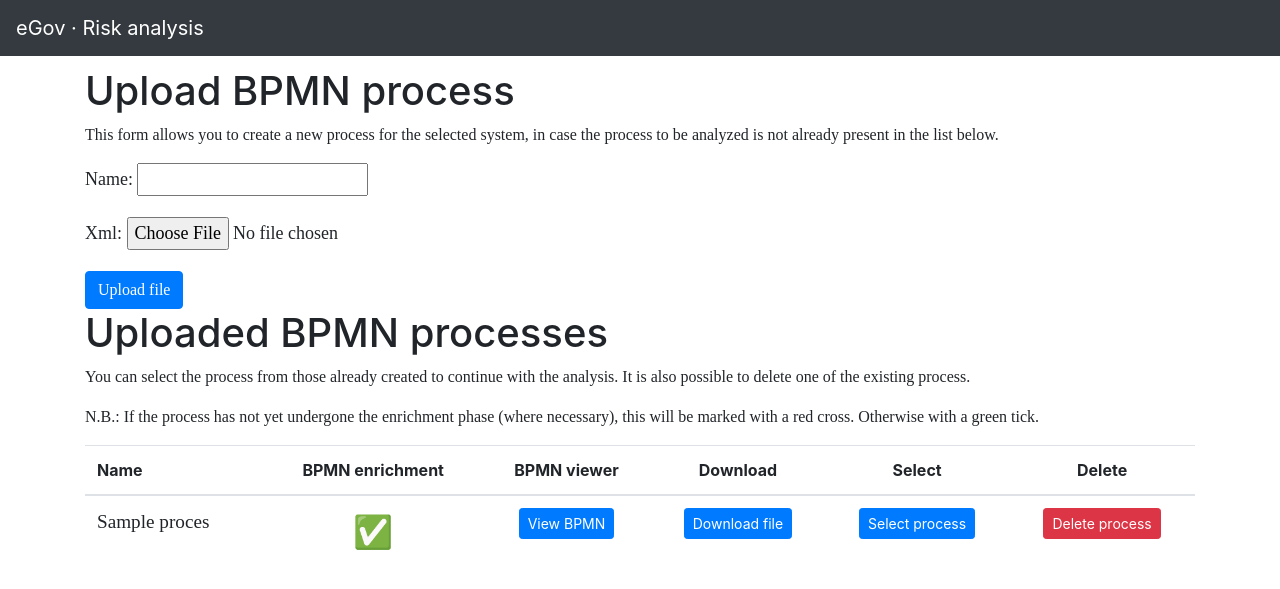
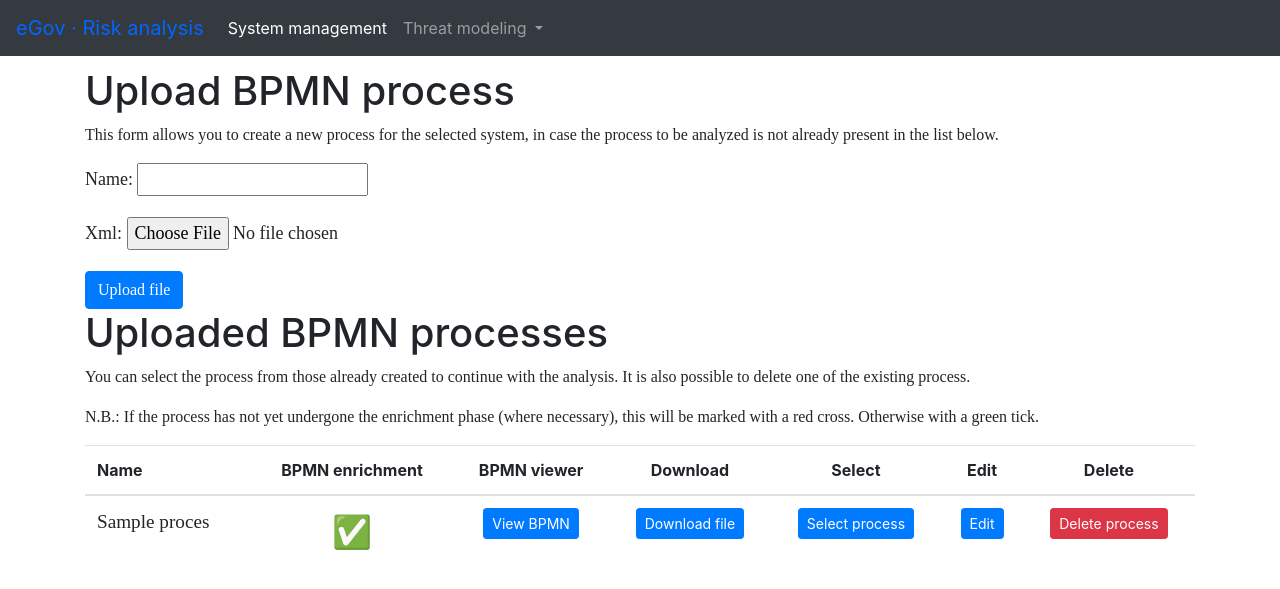
Before and after one commit to DanieleGranata94/eGov_RA, a Django app: page /bpmn_process_management/1 in a window 1280 px wide. Shown: the top 589 px of the page. Run offline with Django 3.2, Linux system fonts and the light colour scheme; tables that the repository leaves empty hold one stand-in row (values such as "Sample post"); some libraries are stand-ins or nearby versions.

Commit message:
Added column "policy per asset" to threat modeling and to excel, added system management and threat modeling in navbar, added edit button in bpmn process management

```diff
--- a/eGov_RA/urls.py
+++ b/eGov_RA/urls.py
@@ -20,7 +20,7 @@ from django.conf.urls.static import static
 
 from parsingbpmn.views import bpmn_process_management, system_management, \
     delete_process, delete_system, process_enrichment, threat_modeling, process_view_task_type, process_view_attribute, \
-    task_type_enrichment, export_threat_modeling, threats_and_controls, bpmn_viewer
+    task_type_enrichment, export_threat_modeling, threats_and_controls, bpmn_viewer, edit_process
 
 urlpatterns = [
     path('admin/', admin.site.urls),
@@ -28,6 +28,7 @@ urlpatterns = [
     path('bpmn_process_management/<int:pk>', bpmn_process_management, name='bpmn_process_management'),
     path('process_view_task_type/<int:pk>', process_view_task_type, name='process_view_task_type'),
     path('process_view_attribute/<int:pk>', process_view_attribute, name='process_view_attribute'),
+    path('edit_process/<int:pk>', edit_process, name='edit_process'),
     path('delete_process/<int:pk>', delete_process, name='delete_process'),
     path('delete_system/<int:pk>', delete_system, name='delete_system'),
     path('process_enrichment/<int:pk>', process_enrichment, name='process_enrichment'),
--- a/parsingbpmn/views.py
+++ b/parsingbpmn/views.py
@@ -123,7 +123,7 @@ def bpmn_process_management(request,pk):
         check_box.append(check_attribute)
     processes_info = zip(processes,check_box)
     return render(request,'bpmn_process_management.html',{
-        'form':form,'processes_info':processes_info
+        'form':form,'processes_info':processes_info,'pk':pk, 'processes':processes
     })
 
 def delete_system(request,pk):
@@ -147,8 +147,11 @@ def process_view_task_type(request,pk):
             check_attribute = True
     if check_attribute == True:
         asset_type = Asset_type.objects.all()
+        system = Process.objects.get(pk=pk).system
+        processes = Process.objects.filter(system=system)
         return render(request, 'process_view_task_type.html', {
-            'task_list':task_list,'asset_type':asset_type})
+            'task_list':task_list,'asset_type':asset_type,'pk':pk,'processes':processes
+        })
     else:
         return redirect('process_view_attribute', pk)
 
@@ -202,34 +205,82 @@ def process_view_attribute(request,pk):
         script = Attribute.objects.filter(asset_type=Asset_type.objects.get(name="Script task"))
         business = Attribute.objects.filter(asset_type=Asset_type.objects.get(name="Business rule task"))
         task_info = zip(task_list,list_attributes)
+        system = Process.objects.get(pk=pk).system
+        processes = Process.objects.filter(system=system)
         return render(request, 'process_view_attribute.html', {
                 'task_info':task_info,'send':send,'receive':receive,'user':user,'manual':manual,'service':service,
-                'script':script,'business':business})
+                'script':script,'business':business,'pk':pk,'processes':processes})
     else:
         return redirect('threats_and_controls',pk)
 
 def process_enrichment(request,pk):
     if request.method == "POST":
-        assets_for_process = Asset.objects.filter(process=Process.objects.get(pk=pk))
-        attributes_enrichment = []
-        attributes = []
-        for asset in assets_for_process:
-            attributes_enrichment.append(request.POST.get(str(asset.pk)))
-        for attribute_enrichment in attributes_enrichment:
-            if attribute_enrichment != None:
-                attribute_enrichment = int(attribute_enrichment)
-                attributes.append(Attribute.objects.get(pk=attribute_enrichment))
-            else:
-                attributes.append(None)
+        task_list = Asset.objects.filter(process=Process.objects.get(pk=pk))
+        check_attribute = False
+        for task in task_list:
+            if not Asset_has_attribute.objects.filter(asset=task):
+                check_attribute = True
+        if check_attribute == True:
+            assets_for_process = Asset.objects.filter(process=Process.objects.get(pk=pk))
+            attributes_enrichment = []
+            attributes = []
+            for asset in assets_for_process:
+                attributes_enrichment.append(request.POST.get(str(asset.pk)))
+            for attribute_enrichment in attributes_enrichment:
+                if attribute_enrichment != None:
+                    attribute_enrichment = int(attribute_enrichment)
+                    attributes.append(Attribute.objects.get(pk=attribute_enrichment))
+                else:
+                    attributes.append(None)
 
-        for asset,attribute in zip(assets_for_process,attributes):
-            if attribute != None:
-                asset_has_attribute = Asset_has_attribute(asset=asset,attribute=attribute)
-                asset_has_attribute.save()
+            for asset,attribute in zip(assets_for_process,attributes):
+                if attribute != None:
+                    asset_has_attribute = Asset_has_attribute(asset=asset,attribute=attribute)
+                    asset_has_attribute.save()
 
-        return redirect('threats_and_controls',pk)
+            return redirect('threats_and_controls',pk)
+        else:
+            assets_for_process = Asset.objects.filter(process=Process.objects.get(pk=pk))
+            attributes_enrichment = []
+            attributes = []
+            for asset in assets_for_process:
+                attributes_enrichment.append(request.POST.get(str(asset.pk)))
+            for attribute_enrichment in attributes_enrichment:
+                if attribute_enrichment != None:
+                    attribute_enrichment = int(attribute_enrichment)
+                    attributes.append(Attribute.objects.get(pk=attribute_enrichment))
+                else:
+                    attributes.append(None)
+
+            for asset, attribute in zip(assets_for_process, attributes):
+                if attribute != None:
+                    Asset_has_attribute.objects.filter(asset=asset).update(attribute=attribute)
+            return redirect('threats_and_controls', pk)
     else:
         return redirect('process_enrichment',pk)
+
+def edit_process(request,pk):
+    if request.method == "POST":
+        assets = Asset.objects.filter(process=Process.objects.get(pk=pk))
+        assets_type = []
+        list_attributes = []
+        for asset in assets:
+            assets_type.append(asset.asset_type)
+            list_attributes.append("empty")
+
+        task_info = zip(assets,list_attributes)
+        send = Attribute.objects.filter(asset_type=Asset_type.objects.get(name="Send task"))
+        receive = Attribute.objects.filter(asset_type=Asset_type.objects.get(name="Receive task"))
+        user = Attribute.objects.filter(asset_type=Asset_type.objects.get(name="User task"))
+        manual = Attribute.objects.filter(asset_type=Asset_type.objects.get(name="Manual task"))
+        service = Attribute.objects.filter(asset_type=Asset_type.objects.get(name="Service task"))
+        script = Attribute.objects.filter(asset_type=Asset_type.objects.get(name="Script task"))
+        business = Attribute.objects.filter(asset_type=Asset_type.objects.get(name="Business rule task"))
+        system = Process.objects.get(pk=pk).system
+        processes = Process.objects.filter(system=system)
+        return render(request, 'process_view_attribute.html', {
+            'task_info': task_info, 'send': send, 'receive': receive, 'user': user, 'manual': manual,
+            'service': service,'script': script, 'business': business, 'pk': pk, 'processes': processes})
 
 def threats_and_controls(request,pk):
     process = Process.objects.get(pk=pk)
@@ -263,8 +314,10 @@ def threats_and_controls(request,pk):
                 if control.control not in clear_list_controls:
                     clear_list_controls.append(control.control)
 
+    system = Process.objects.get(pk=pk).system
+    processes = Process.objects.filter(system=system)
     return render(request, 'threats_and_controls.html', {
-        'process_name':process.name,'clear_list_threats': clear_list_threats,'clear_list_controls':clear_list_controls,'pk':pk
+        'process_name':process.name,'clear_list_threats': clear_list_threats,'clear_list_controls':clear_list_controls,'pk':pk,'processes':processes
     })
 
 def threat_modeling(request,pk):
@@ -284,9 +337,24 @@ def threat_modeling(request,pk):
             threat = threat.threat
             sublist_controls.append(Threat_has_control.objects.filter(threat=threat))
         controls.append(sublist_controls)
-    threat_model_info = zip(assets,attributes,threats,controls)
+
+    controls_per_asset = []
+    for asset in threats:
+        list_controls = []
+        for threat in asset:
+            threat = threat.threat
+            controls_per_threat = Threat_has_control.objects.filter(threat=threat)
+            for control in controls_per_threat:
+                control= control.control
+                if control not in list_controls:
+                    list_controls.append(control)
+        controls_per_asset.append(list_controls)
+
+    threat_model_info = zip(assets, attributes, threats, controls,controls_per_asset)
+    system = Process.objects.get(pk=pk).system
+    processes = Process.objects.filter(system=system)
     return render(request, 'threat_modeling.html',{
-        'threat_model_info':threat_model_info,'pk':pk
+        'threat_model_info':threat_model_info,'pk':pk,'processes':processes
     })
 
 def export_threat_modeling(request,pk):
@@ -305,7 +373,7 @@ def export_threat_modeling(request,pk):
         # Get active worksheet/tab
         worksheet = workbook.active
         worksheet.title = 'Threat_modeling_REPORT'
-        columns = ['Asset name', 'Asset type', 'Asset attributes', 'Threats']
+        columns = ['Asset name', 'Asset type', 'Asset attributes', 'Threats','Policy per asset']
         row_num = 1
 
         # Assign the titles for each cell of the header
@@ -342,7 +410,19 @@ def export_threat_modeling(request,pk):
                 threat_sublist.append(element.threat.name)
             threats_list.append(threat_sublist)
 
-        for asset,attribute,threat in zip(assets,attributes_list,threats_list):
+        controls_per_asset = []
+        for asset in threats:
+            list_controls = []
+            for threat in asset:
+                threat = threat.threat
+                controls_per_threat = Threat_has_control.objects.filter(threat=threat)
+                for control in controls_per_threat:
+                    control = control.control
+                    if control not in list_controls:
+                        list_controls.append(control)
+            controls_per_asset.append(list_controls)
+
+        for asset,attribute,threat,control in zip(assets,attributes_list,threats_list,controls_per_asset):
             row_num += 1
 
             if not threat:
@@ -355,7 +435,8 @@ def export_threat_modeling(request,pk):
                 asset.name,
                 asset.asset_type.name,
                 str(attribute[0]),
-                threat0
+                threat0,
+                str(control[0])
             ]
 
             # Assign the data for each cell of the row
@@ -391,17 +472,42 @@ def export_threat_modeling(request,pk):
                                          bottom=Side(border_style="thin", color='FF000000'), )
 
             count_threats = 0
+            count_controls = 0
             row_num = old_row
-            while count_threats < len(threat)-1:
-                count_threats += 1
+            while count_threats < len(threat)-1 or count_controls < len(control)-1:
                 row_num += 1
 
-                row = [
-                    '',
-                    '',
-                    '',
-                    str(threat[count_threats])
-                ]
+                if count_threats < len(threat)-1 and count_controls < len(control)-1:
+                    count_threats += 1
+                    count_controls += 1
+
+                    row = [
+                        '',
+                        '',
+                        '',
+                        str(threat[count_threats]),
+                        str(control[count_controls])
+                    ]
+                elif count_threats < len(threat)-1 and not count_controls < len(control)-1:
+                    count_threats += 1
+
+                    row = [
+                        '',
+                        '',
+                        '',
+                        str(threat[count_threats]),
+                        ''
+                    ]
+                else:
+                    count_controls += 1
+
+                    row = [
+                        '',
+                        '',
+                        '',
+                        '',
+                        str(control[count_controls])
+                    ]
 
                 for col_num, cell_value in enumerate(row, 1):
                     cell = worksheet.cell(row=row_num, column=col_num)
@@ -425,9 +531,7 @@ def export_threat_modeling(request,pk):
         return response
 
 def bpmn_viewer(request,pk):
-    path = Process.objects.get(pk=pk).xml
-    path = str(path)
-    name = Process.objects.get(pk=pk).name
+    process = Process.objects.get(pk=pk)
     return render(request,'bpmn_viewer.html',{
-        'path':path, 'name':name
+        'process':process
     })
--- a/templates/base.html
+++ b/templates/base.html
@@ -4,6 +4,13 @@
 
     <link rel="stylesheet" href="https://stackpath.bootstrapcdn.com/bootstrap/4.3.1/css/bootstrap.min.css"
           integrity="sha384-ggOyR0iXCbMQv3Xipma34MD+dH/1fQ784/j6cY/iJTQUOhcWr7x9JvoRxT2MZw1T" crossorigin="anonymous">
+    <script src="https://ajax.googleapis.com/ajax/libs/jquery/1.12.4/jquery.min.js"></script>
+    <script src="https://code.jquery.com/jquery-3.5.1.slim.min.js"
+            integrity="sha384-DfXdz2htPH0lsSSs5nCTpuj/zy4C+OGpamoFVy38MVBnE+IbbVYUew+OrCXaRkfj"
+            crossorigin="anonymous"></script>
+    <script src="https://cdn.jsdelivr.net/npm/bootstrap@4.5.3/dist/js/bootstrap.bundle.min.js"
+            integrity="sha384-ho+j7jyWK8fNQe+A12Hb8AhRq26LrZ/JpcUGGOn+Y7RsweNrtN/tE3MoK7ZeZDyx"
+            crossorigin="anonymous"></script>
 
     <meta charset="utf-8">
     <meta name="viewport" content="width=device-width, initial-scale=1, shrink-to-fit=no">
@@ -44,39 +51,46 @@
 </head>
 <body>
 <nav class="navbar navbar-expand-md navbar-dark bg-dark fixed-top">
-    <a class="navbar-brand" href="/ ">eGov · Risk analysis</a>
+    <a class="navbar-brand" style="color: #0066FF">eGov · Risk analysis</a>
     <button class="navbar-toggler" type="button" data-toggle="collapse" data-target="#navbarsExampleDefault"
             aria-controls="navbarsExampleDefault" aria-expanded="false" aria-label="Toggle navigation">
         <span class="navbar-toggler-icon"></span>
     </button>
 
-    <!--<div class="collapse navbar-collapse" id="navbarsExampleDefault">
+    <div class="collapse navbar-collapse" id="navbarsExampleDefault">
         <ul class="navbar-nav mr-auto">
             <li class="nav-item active">
-                <a class="nav-link" href="#">Home <span class="sr-only">(current)</span></a>
+                <a class="nav-link" href="/ ">System management<span class="sr-only">(current)</span></a>
             </li>
-            <li class="nav-item">
-                <a class="nav-link" href="#">Link</a>
-            </li>
-            <li class="nav-item">
-                <a class="nav-link disabled" href="#" tabindex="-1" aria-disabled="true">Disabled</a>
-            </li>
-            <li class="nav-item dropdown">
-                <a class="nav-link dropdown-toggle" href="#" id="dropdown01" data-toggle="dropdown" aria-haspopup="true"
-                   aria-expanded="false">Dropdown</a>
-                <div class="dropdown-menu" aria-labelledby="dropdown01">
-                    <a class="dropdown-item" href="#">Action</a>
-                    <a class="dropdown-item" href="#">Another action</a>
-                    <a class="dropdown-item" href="#">Something else here</a>
-                </div>
-            </li>
+            {% if pk %}
+                <li class="nav-item dropdown">
+                    <a class="nav-link dropdown-toggle" href="#" id="navbarDropdown" role="button"
+                       data-toggle="dropdown"
+                       aria-haspopup="true" aria-expanded="false">
+                        Threat modeling
+                    </a>
+                    <div class="dropdown-menu" aria-labelledby="navbarDropdown">
+                        {% for process in processes%}
+                        <a class="dropdown-item" href="/process_view_task_type/{{ process.pk }}">{{ process.name }}</a>
+                        {% endfor %}
+                    </div>
+                </li>
+            {% endif %}
         </ul>
-        <form class="form-inline my-2 my-lg-0">
-            <input class="form-control mr-sm-2" type="text" placeholder="Search" aria-label="Search">
-            <button class="btn btn-secondary my-2 my-sm-0" type="submit">Search</button>
-        </form>
-    </div>-->
+    </div>
 </nav>
+
+<script>
+    function getHref() {
+        var path = window.location.pathname;
+        console.log(path);
+        //if()
+        //{
+        //    alert("The URL of this page is: " + window.location.href);
+        //}
+        return path;
+    }
+</script>
 
 <main role="main" class="container">
 
--- a/templates/bpmn_process_management.html
+++ b/templates/bpmn_process_management.html
@@ -22,7 +22,7 @@
         N.B.: If the process has not yet undergone the enrichment phase (where necessary),
         this will be marked with a red cross. Otherwise with a green tick.
     </p>
-    <table class="table">
+    <table class="table" id="dataTable">
         <thead>
         <tr>
             <th>Name</th>
@@ -30,6 +30,7 @@
             <th style="text-align: center">BPMN viewer</th>
             <th style="text-align: center">Download</th>
             <th style="text-align: center">Select</th>
+            <th style="text-align: center">Edit</th>
             <th style="text-align: center">Delete</th>
         </tr>
         </thead>
@@ -62,6 +63,16 @@
                     </form>
                 </td>
                 <td style="text-align: center">
+                    <form method="POST" action="{% url 'edit_process' process.0.pk %}">
+                        {% csrf_token %}
+                            {% if process.1 == False %}
+                                <button type="submit" class="btn btn-primary btn-sm">Edit</button>
+                            {% else %}
+                                <button type="submit" class="btn btn-primary btn-sm" disabled>Edit</button>
+                            {% endif %}
+                    </form>
+                </td>
+                <td style="text-align: center">
                     <form method="POST" action="{% url 'delete_process' process.0.pk %}">
                         {% csrf_token %}
                         <button type="submit" class="btn btn-danger btn-sm">Delete process</button>
```
Also changed, not shown: templates/bpmn_viewer.html (+11 -4 lines), templates/threat_modeling.html (+8 -0 lines).
